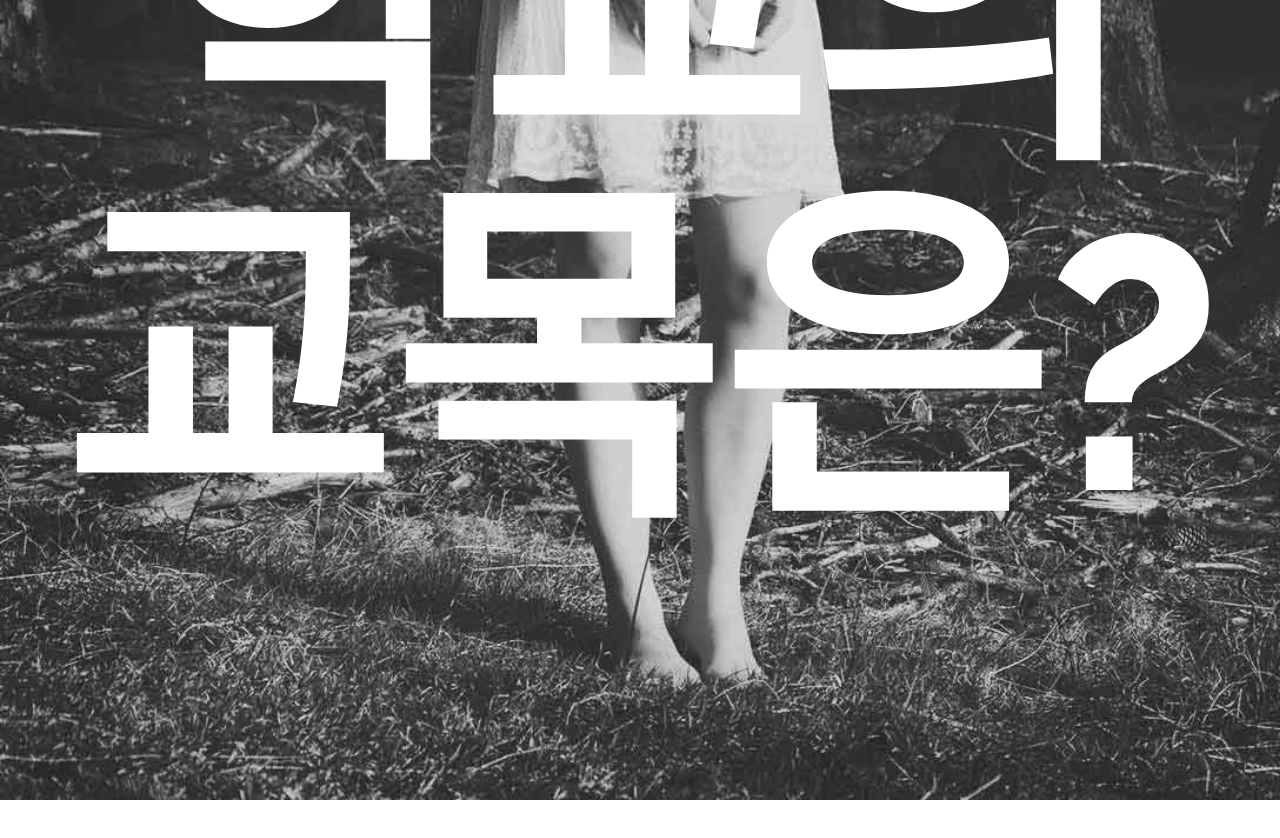
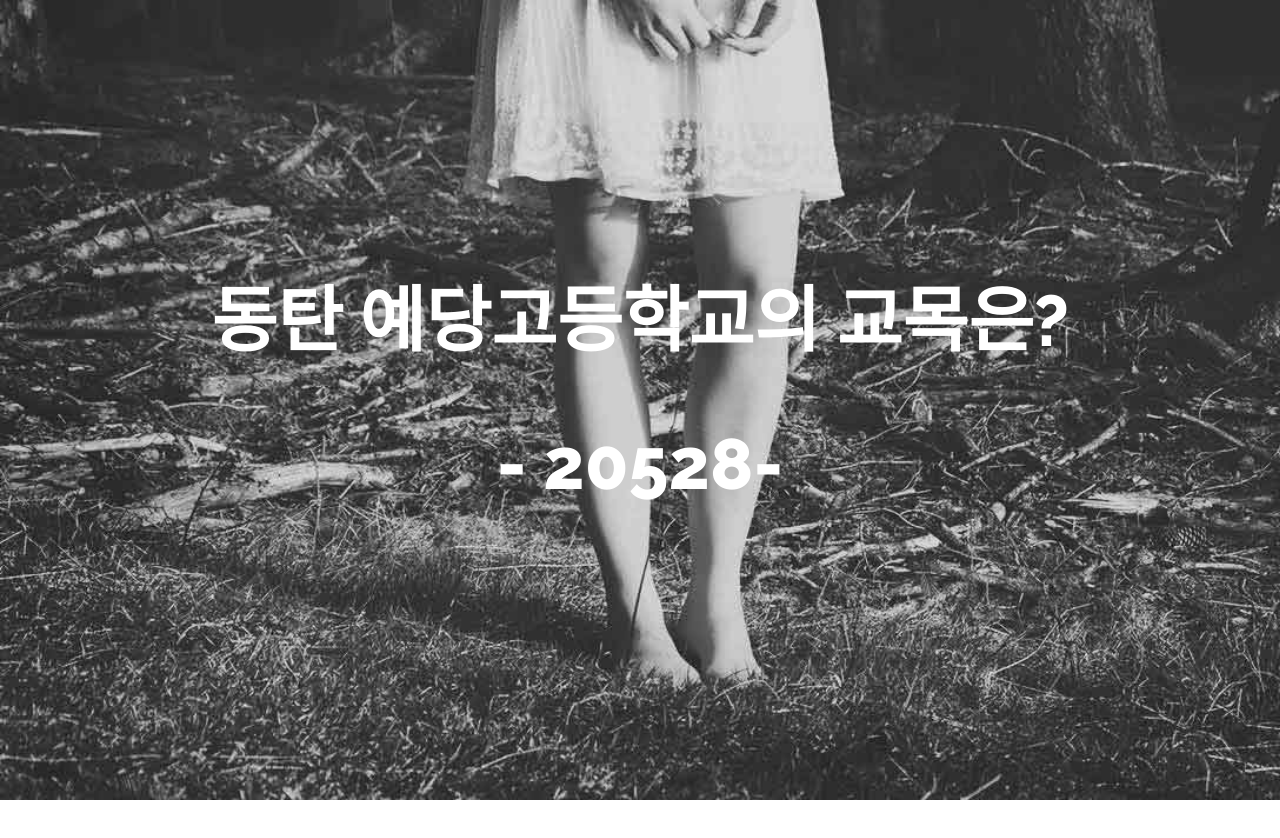
Before and after one commit to Kinetic27/Bigdata-search-game, a website: page views/random.html in a window 1280 px wide. Shown: the top 838 px of the page. After the commit the page ends 800 px from the top, so only its background shows below. Drawn offline with Linux system fonts and the light colour scheme; files that its build step writes are made by us from their sources; files whose address does not match are found by name.

Commit message:
change font size

```diff
--- a/public/css/style.css
+++ b/public/css/style.css
@@ -73,7 +73,7 @@ html, body, .container, .header {
 	padding: 0 0 0.2em;
 	color: #fff;
 	font-weight: 800;
-	font-size: 16.25em;
+	font-size: 3.25em;
 	margin: 0 auto;
 }
 
```
